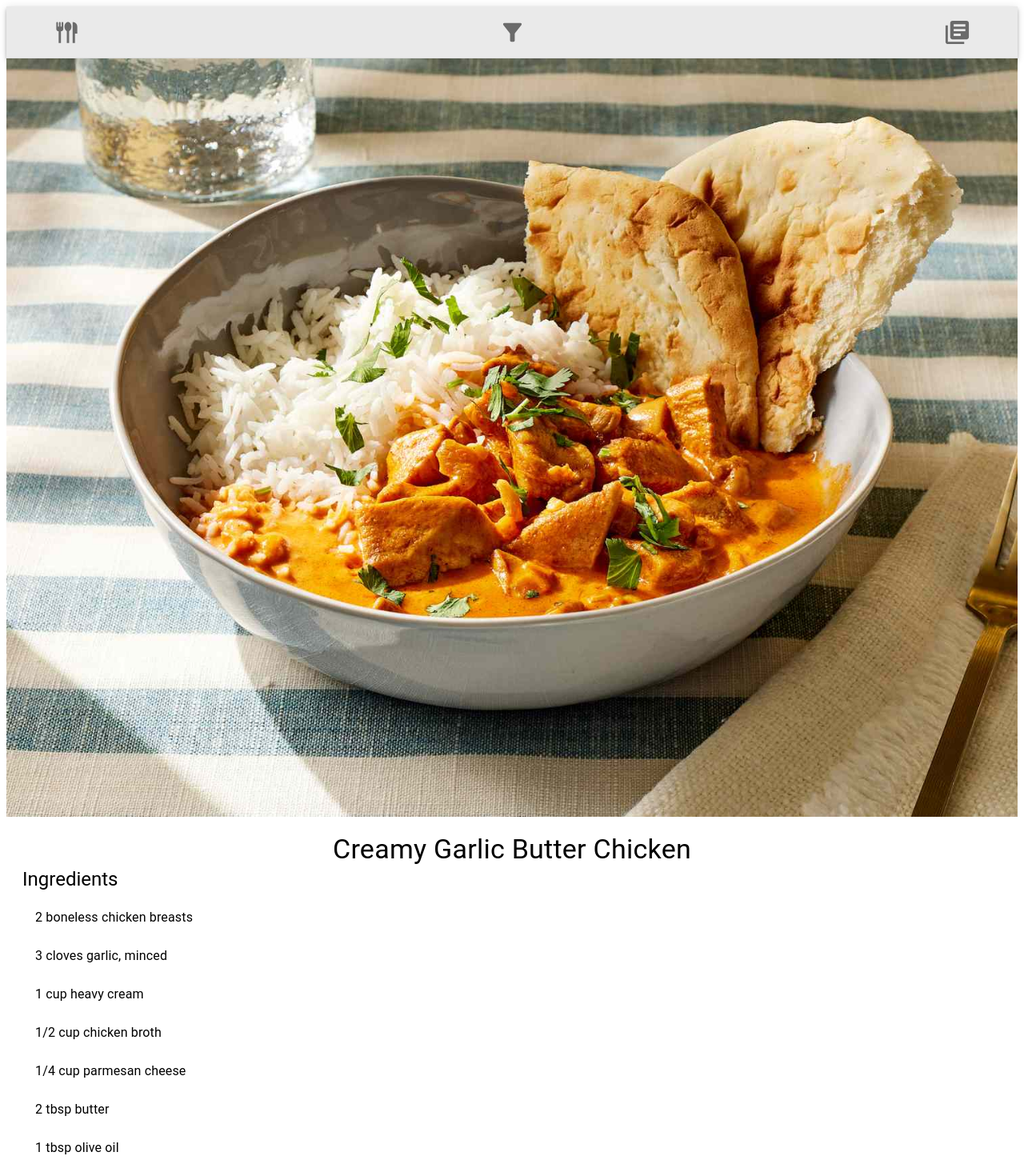
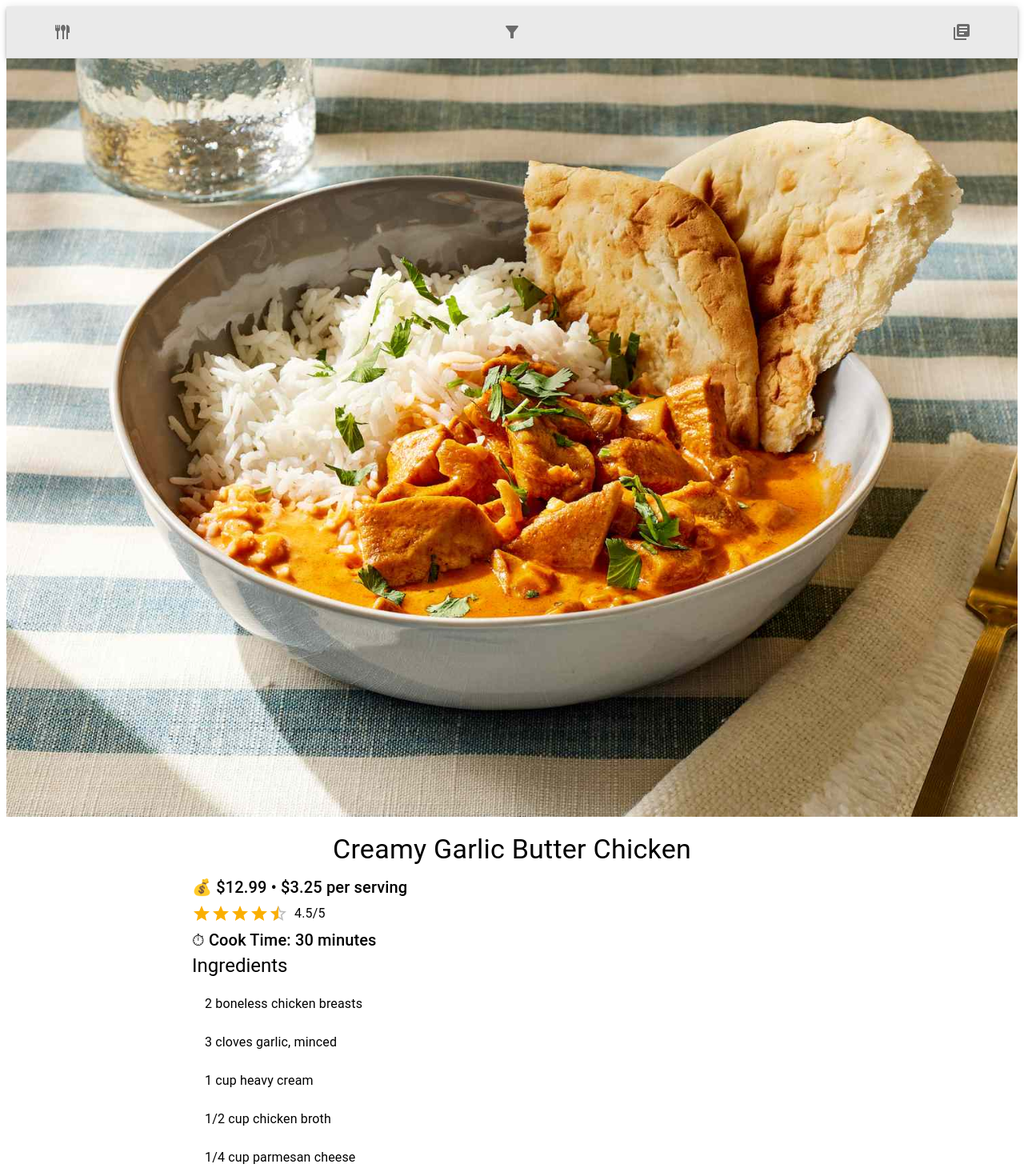
Before and after one commit to gabriel-cameron/love-at-first-bite, a React (Create React App) app: page / in a window 1280 px wide. Shown: the top 1470 px of the page at 80% size. Built offline with nearby package versions, Linux system fonts and the light colour scheme; the HTML template or start-up script is replaced by a standard one.

Commit message:
Added page routing.

```diff
--- a/package.json
+++ b/package.json
@@ -13,6 +13,7 @@
     "@testing-library/user-event": "^13.5.0",
     "react": "^19.0.0",
     "react-dom": "^19.0.0",
+    "react-router-dom": "^7.1.5",
     "react-scripts": "5.0.1",
     "web-vitals": "^2.1.4"
   },
--- a/src/App.js
+++ b/src/App.js
@@ -1,18 +1,25 @@
 import React from 'react';
+import { BrowserRouter as Router, Routes, Route } from 'react-router-dom';
 import './App.css';
 import Header from './components/Header/Header';
-import Recipe from './components/Recipe/Recipe';
+import Swipe from './pages/Swipe';
+import Filters from './pages/Filters';
+import Library from './pages/Library';
+import ViewRecipe from './pages/ViewRecipe';
 
 function App() {
   return (
-    <div className="App">
+    <Router>
+      <div className="App">
         <Header />
-        <Recipe />
-        {/* footer */}
-
-        {/* filters screen */}
-        {/* library screen */}
-    </div>
+        <Routes>
+          <Route path="/" element={<Swipe />} /> {/* Swiping page */}
+          <Route path="/filters" element={<Filters />} /> {/* Filters screen */}
+          <Route path="/library" element={<Library />} /> {/* Saved recipes library */}
+          <Route path="/recipe/:id" element={<ViewRecipe />} /> {/* View single saved recipe */}
+        </Routes>
+      </div>
+    </Router>
   );
 }
 
--- a/src/components/Header/Header.js
+++ b/src/components/Header/Header.js
@@ -3,20 +3,23 @@ import { AppBar, Toolbar, IconButton } from '@mui/material';
 import FlatwareIcon from '@mui/icons-material/Flatware';
 import FilterAltIcon from '@mui/icons-material/FilterAlt';
 import LibraryBooksIcon from '@mui/icons-material/LibraryBooks';
+import { useNavigate } from 'react-router-dom';
 import './Header.css';
 
 const Header = () => {
+  const navigate = useNavigate(); // Hook for navigation
+
   return (
     <AppBar position="static" className="header">
       <Toolbar className="toolbar">
-        <IconButton color="black">
-          <FlatwareIcon fontSize="large" />
+        <IconButton color="black" onClick={() => navigate('/')}>
+          <FlatwareIcon fontSize="medium" />
         </IconButton>
-        <IconButton color="black">
-          <FilterAltIcon fontSize="large" />
+        <IconButton color="black" onClick={() => navigate('/filters')}>
+          <FilterAltIcon fontSize="medium" />
         </IconButton>
-        <IconButton color="black">
-          <LibraryBooksIcon fontSize="large" />
+        <IconButton color="black" onClick={() => navigate('/library')}>
+          <LibraryBooksIcon fontSize="medium" />
         </IconButton>
       </Toolbar>
     </AppBar>
--- a/src/components/Recipe/Recipe.css
+++ b/src/components/Recipe/Recipe.css
@@ -1,21 +1,29 @@
-.recipe-card {
-    max-width: 600px;
-    margin: 20px auto;
-    box-shadow: 0px 4px 10px rgba(0, 0, 0, 0.1);
-    border-radius: 10px;
-    overflow: hidden;
+.recipe-container {
+    width: 100%;
+    display: flex;
+    flex-direction: column;
+    align-items: center;
   }
 
   .recipe-image {
-    width: 100%;  /* Makes the image fill the width of the screen */
-    height: auto; /* Keeps the aspect ratio */
-    display: block; /* Removes bottom spacing */
-    max-width: 100vw; /* Ensures it doesn't overflow */
+    width: 100%;  /* Image scales down to screen width */
+    height: auto; /* Keeps aspect ratio */
+    display: block;
   }
 
+  .recipe-content {
+    width: 90%;
+    max-width: 800px;
+    text-align: left;
+    padding: 20px 0;
+  }
 
-  .recipe-content {
-    padding: 20px;
+  /* Left-align the details (Price, Rating, Cook Time) */
+  .recipe-details {
+    display: flex;
+    flex-direction: column;
+    align-items: flex-start;
+    margin-top: 10px;
   }
 
   .recipe-title {
@@ -24,7 +32,30 @@
     margin-bottom: 10px;
   }
 
+  .recipe-price,
+  .recipe-time {
+    text-align: left;
+    font-size: 1.1rem;
+    margin: 5px 0;
+  }
+
+  /* Rating section */
+  .recipe-rating {
+    display: flex;
+    align-items: center;
+    gap: 8px;
+    margin: 5px 0;
+  }
+
+  .rating-text {
+    font-size: 1rem;
+  }
+
   .section-title {
     font-weight: bold;
-    margin-top: 15px;
+    margin-top: 20px;
   }
+
+  .list-item {
+    padding: 4px 0;
+  }
--- a/src/components/Recipe/Recipe.js
+++ b/src/components/Recipe/Recipe.js
@@ -1,11 +1,16 @@
 import React from 'react';
-import { Typography, List, ListItem, ListItemText, Box } from '@mui/material';
+import { Typography, List, ListItem, ListItemText, Box, Rating } from '@mui/material';
+import MonetizationOnIcon from '@mui/icons-material/MonetizationOn';
 import './Recipe.css';
 
 const Recipe = () => {
   const recipe = {
     name: "Creamy Garlic Butter Chicken",
     image: "/butter-chicken.jpg", // ✅ Path from public folder
+    price: 12.99, // Total price
+    servings: 4, // Number of servings
+    rating: 4.5, // Out of 5
+    cookTime: "30 minutes", // Cook time
     ingredients: [
       "2 boneless chicken breasts",
       "3 cloves garlic, minced",
@@ -34,10 +39,28 @@ const Recipe = () => {
 
       {/* Recipe Content */}
       <Box className="recipe-content">
+        {/* Recipe Name */}
         <Typography variant="h4" className="recipe-title">
           {recipe.name}
         </Typography>
 
+        {/* Left-aligned Recipe Details */}
+        <Box className="recipe-details">
+          <Typography variant="h6" className="recipe-price">
+            💰 ${recipe.price.toFixed(2)} • ${ (recipe.price / recipe.servings).toFixed(2) } per serving
+          </Typography>
+          <Box className="recipe-rating">
+            <Rating value={recipe.rating} precision={0.5} readOnly />
+            <Typography variant="body1" className="rating-text">
+              {recipe.rating}/5
+            </Typography>
+          </Box>
+          <Typography variant="h6" className="recipe-time">
+            ⏱ Cook Time: {recipe.cookTime}
+          </Typography>
+        </Box>
+
+        {/* Ingredients List */}
         <Typography variant="h5" className="section-title">Ingredients</Typography>
         <List>
           {recipe.ingredients.map((ingredient, index) => (
@@ -47,6 +70,7 @@ const Recipe = () => {
           ))}
         </List>
 
+        {/* Cooking Instructions */}
         <Typography variant="h5" className="section-title">Instructions</Typography>
         <List>
           {recipe.instructions.map((step, index) => (
--- /dev/null
+++ b/src/pages/Filters.js
@@ -0,0 +1,7 @@
+import React from 'react';
+
+const Filters = () => {
+  return <h1>Set your filters here</h1>;
+};
+
+export default Filters;
--- /dev/null
+++ b/src/pages/Library.js
@@ -0,0 +1,7 @@
+import React from 'react';
+
+const Library = () => {
+  return <h1>Your saved recipes</h1>;
+};
+
+export default Library;
--- /dev/null
+++ b/src/pages/Swipe.js
@@ -0,0 +1,10 @@
+import React from 'react';
+import Recipe from '../components/Recipe/Recipe';
+
+const Swipe = () => {
+    return (
+        <Recipe />
+      );
+};
+
+export default Swipe;
--- /dev/null
+++ b/src/pages/ViewRecipe.js
@@ -0,0 +1,14 @@
+import React from 'react';
+import { useParams } from 'react-router-dom';
+import Recipe from '../components/Recipe/Recipe';
+
+const ViewRecipe = () => {
+  const { id } = useParams(); // Get recipe ID from URL
+
+  return (
+    <Recipe />
+  );
+
+};
+
+export default ViewRecipe;
```
Also changed, not shown: 1 other file (tests, documents, lock files or other folders).
